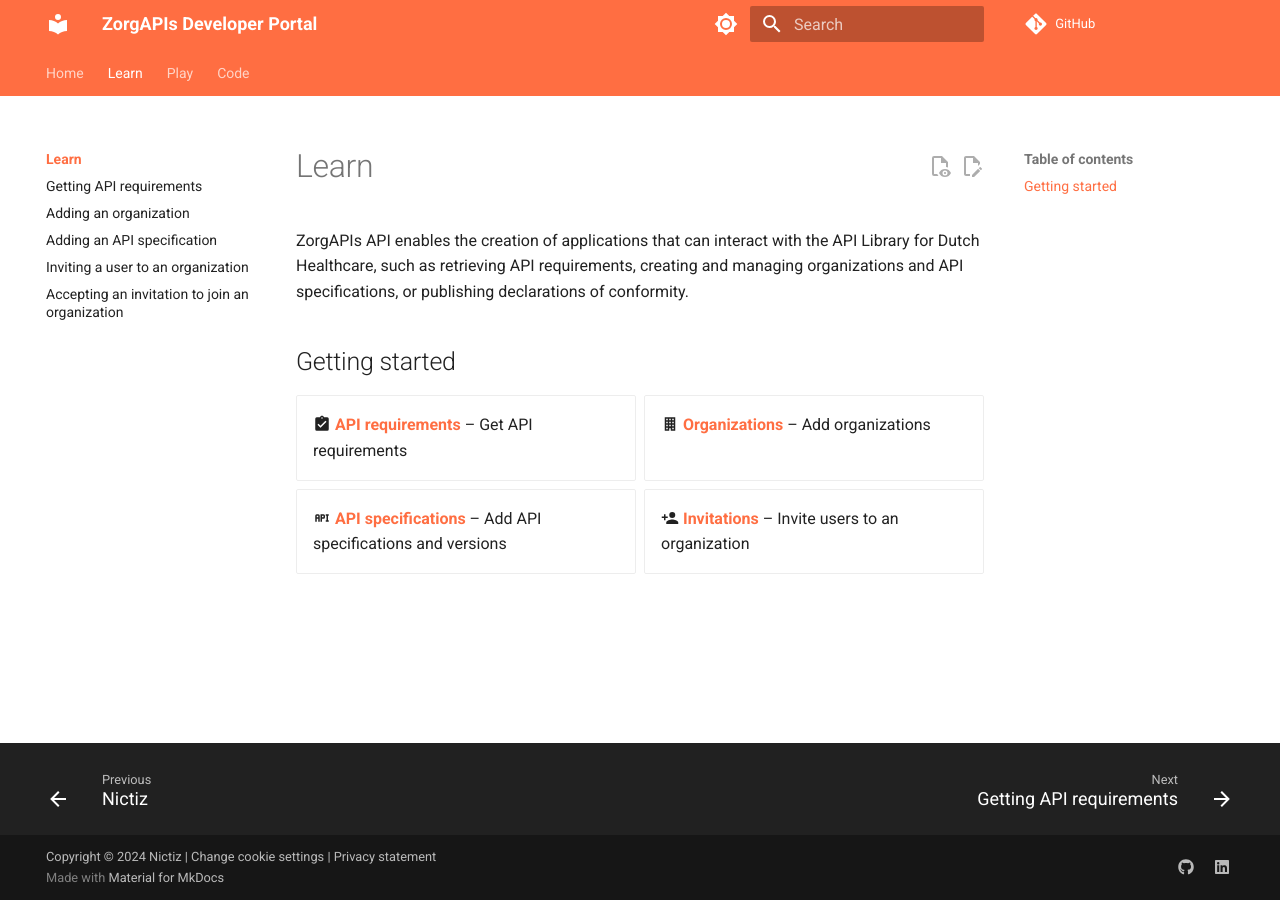
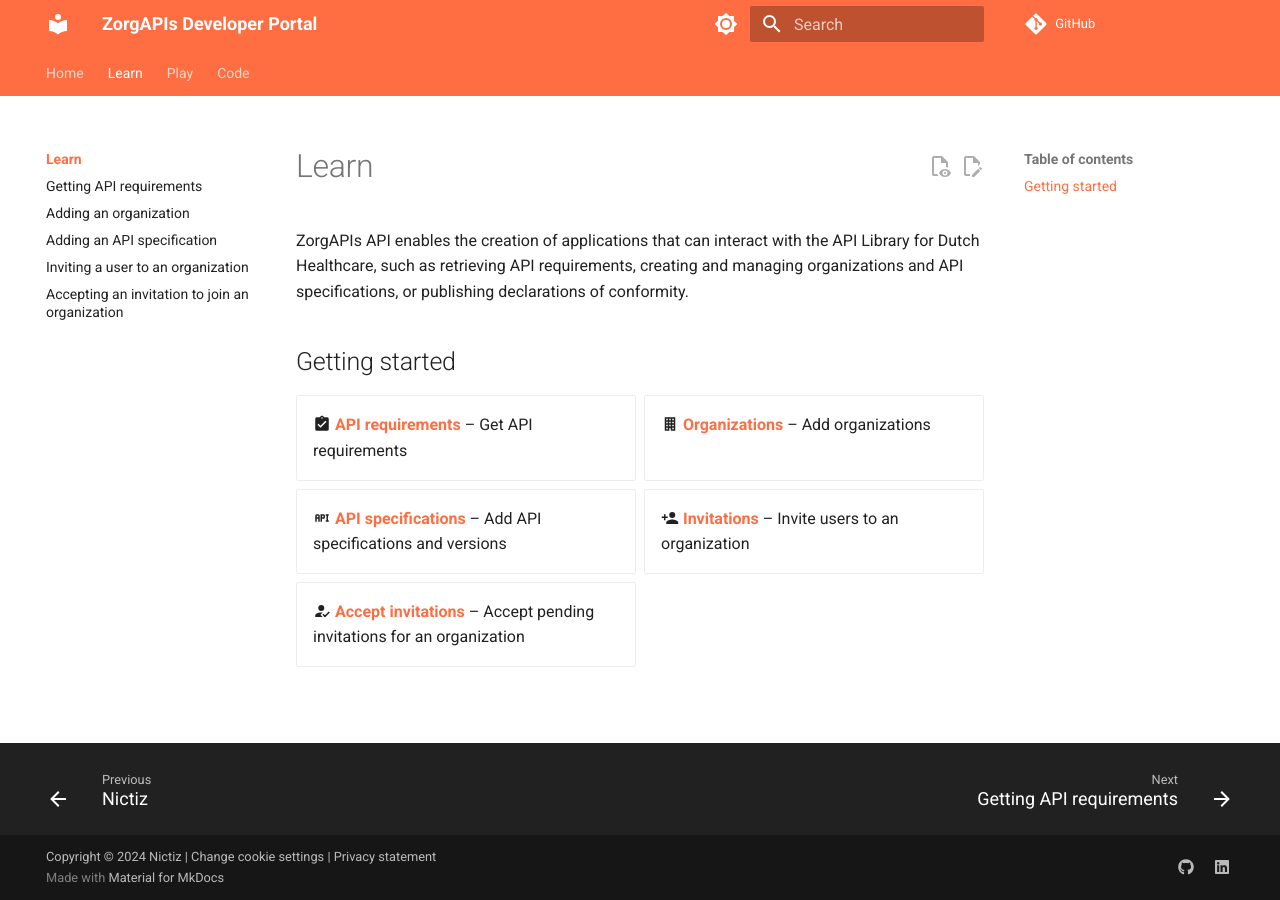
Before and after one commit to Nictiz/zorgapis-docs, an MkDocs documentation site: the page built from docs/learn/index.md, in a window 1280 px wide. Built offline with MkDocs 1.6.1 and Material for MkDocs 9.7.7, drawn with Linux system fonts in a browser that asks for light colours; comment, search, counter and statistics services are not loaded.

Commit message:
Add 'Accept invitations' card to page 'Learn'

```diff
--- a/docs/learn/index.md
+++ b/docs/learn/index.md
@@ -12,5 +12,7 @@
 - :material-office-building: **[Organizations](./adding-an-organization.md)** – Add organizations
 - :material-api: **[API specifications](./adding-an-api-specification.md)** – Add API specifications and versions
 - :material-account-plus: **[Invitations](./inviting-a-user-to-an-organization.md)** – Invite users to an organization
+- :material-account-check: **[Accept invitations](./accepting-an-invitation-to-join-an-organization.md)** – Accept
+  pending invitations for an organization
 
 </div>
```
